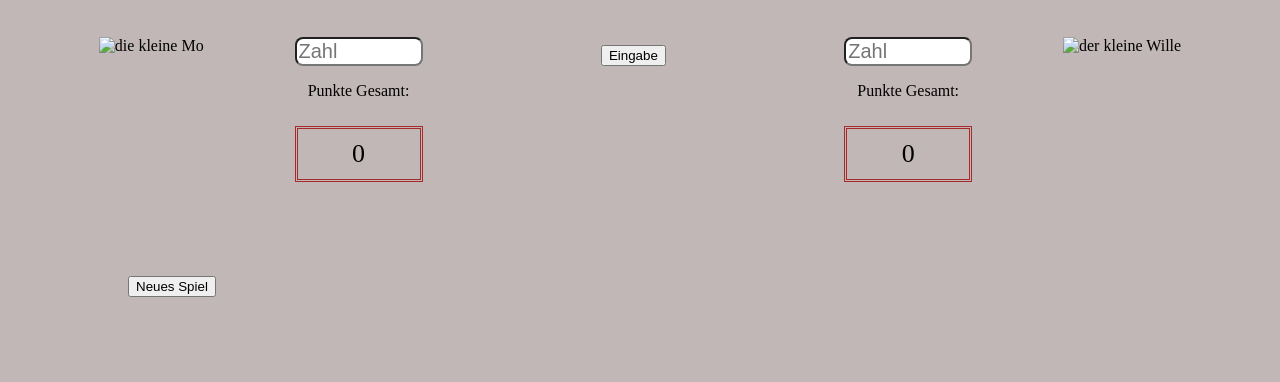
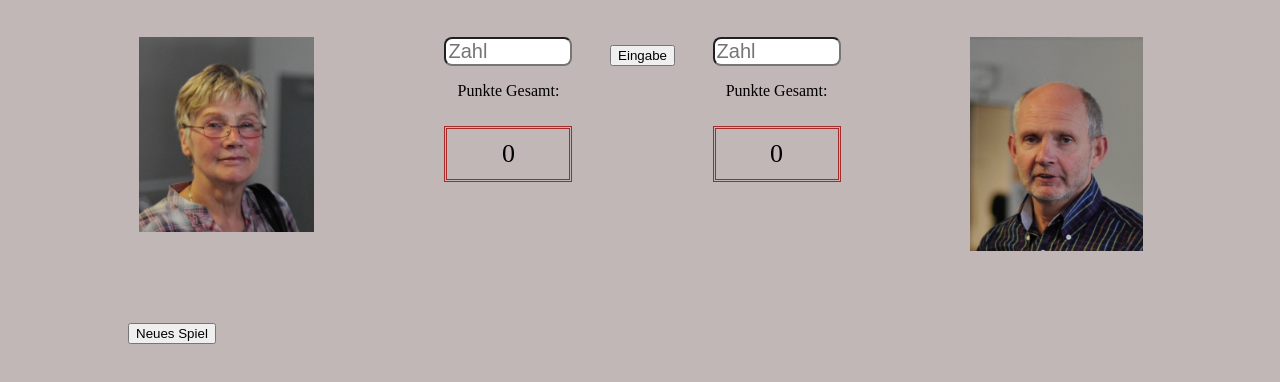
Before and after one commit to fgpilot967/triomino_fg, a plain HTML site: page index.html in a window 1280 px wide. Shown: the part 90-472 px from the top of the page. Drawn offline with Linux system fonts and the light colour scheme.

Commit message:
Update index.html

```diff
--- a/index.html
+++ b/index.html
@@ -75,7 +75,7 @@
     </p>
 
     <div class="flexbox">
-      <div><img src="main/images/img_0753.jpg" alt="die kleine Mo"></div>
+      <div><img src="img_0753.jpg" alt="die kleine Mo"></div>
 
       <div>
         <input type="number" placeholder="Zahl" class="eingabeMo"
@@ -100,7 +100,7 @@
         <p class="js-total-Willi">0</p>
 
       </div>
-      <div><img src="main/images/img_0754.jpg" alt="der kleine Wille"></div>
+      <div><img src="img_0754.jpg" alt="der kleine Wille"></div>
   </div>
     <p class="moGewonnen"></p>
     <p class="williGewonnen"></p>
```
